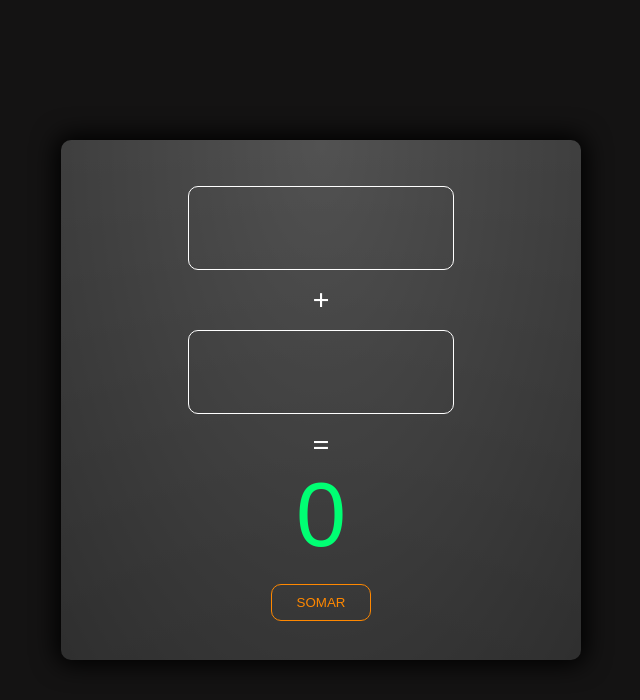
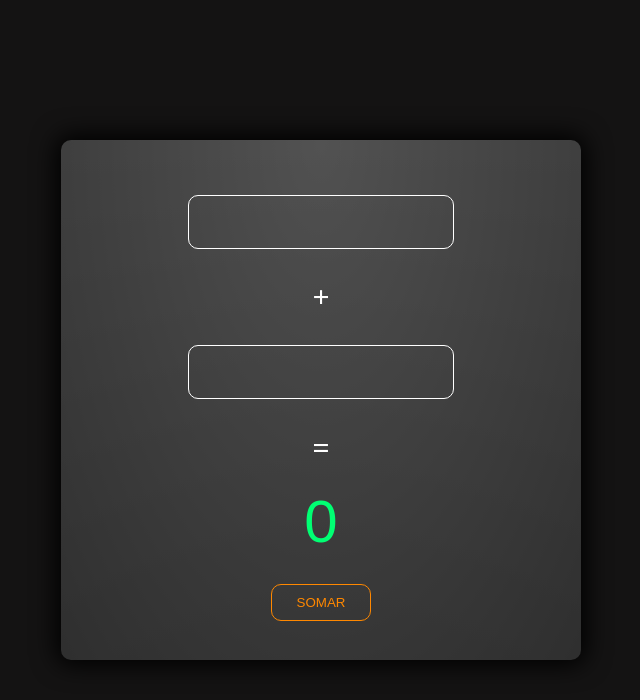
Before and after one commit to rafael-rodrigues-santos/projeto-protarefa, a plain HTML site: page index.html in a window 1280 px wide. Shown: the whole page, without its empty margins (319-959 px from the left). Drawn offline with Linux system fonts and the light colour scheme.

Commit message:
Adicionado melhoria mobile

```diff
--- a/style.css
+++ b/style.css
@@ -106,3 +106,15 @@ button:hover {
     cursor: pointer;
     box-shadow: 0 0 6px 0 #fff;
 }
+
+@media (min-width: 360px) and (orientation: landscape) {
+    input[type=number] {
+        height: 50px;
+        font-size: 40px;
+    }
+
+    input[type=text] {
+        height: 50px;
+        font-size: 60px;
+    }
+ }
```
